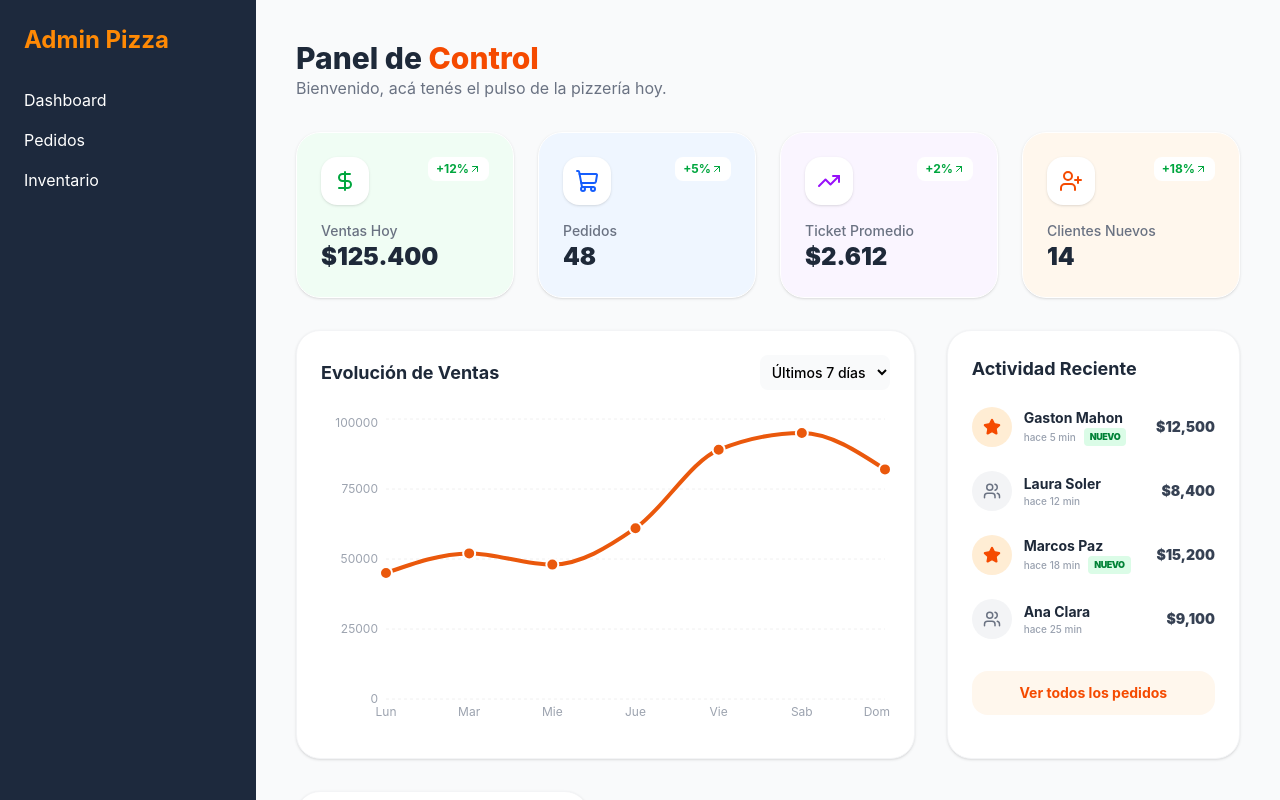
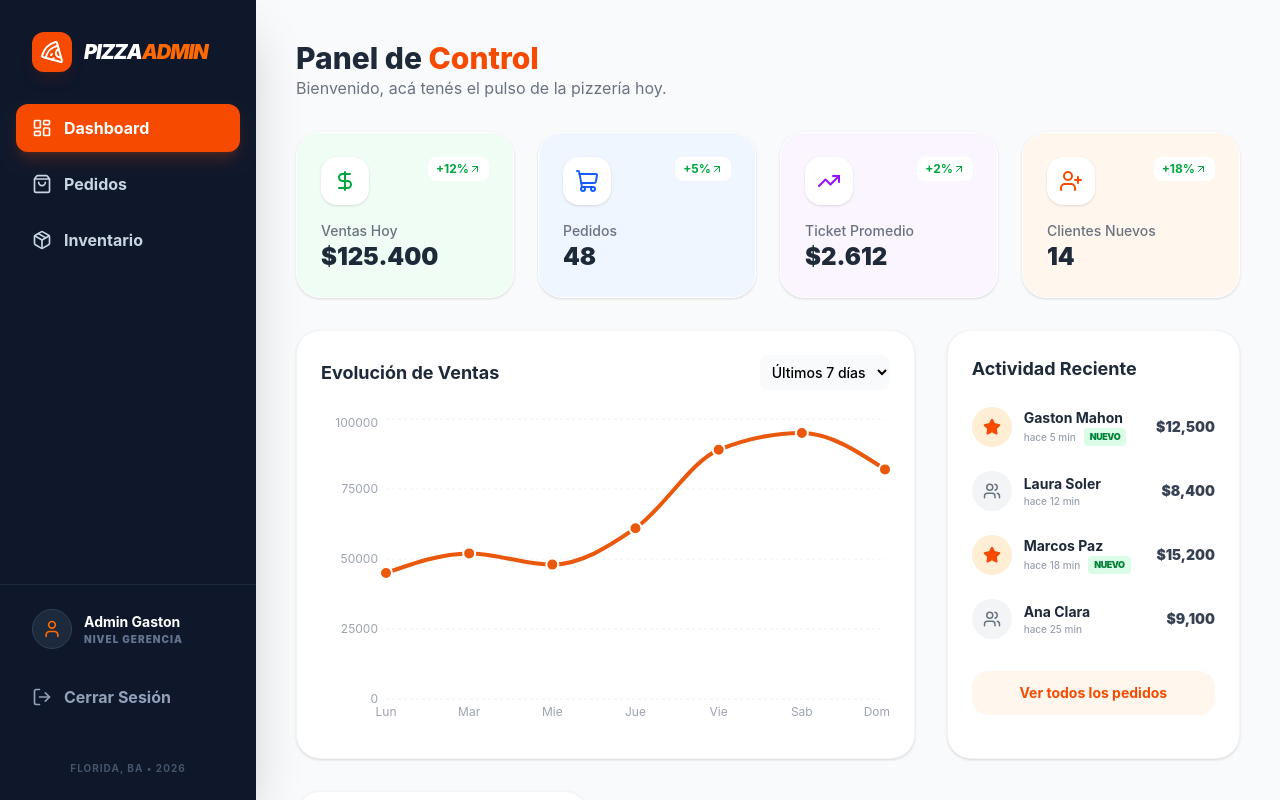
Before and after one commit to GLMahon99/admin-pizzeria, a React (Vite) app: page / in a window 1280 px wide. Shown: the top 800 px of the page. Built offline with nearby package versions, Linux system fonts and the light colour scheme.

Commit message:
modificacion diseno sidebar e inclusion en layout

```diff
--- a/src/components/Layout.jsx
+++ b/src/components/Layout.jsx
@@ -1,20 +1,20 @@
-import { Outlet, Link } from 'react-router-dom';
+import { Outlet } from 'react-router-dom';
+import Sidebar from './Sidebar';
 
-export default function Layout() {
+const Layout = () => {
     return (
-        <div className="flex min-h-screen">
-            {/* Sidebar provisorio */}
-            <aside className="w-64 bg-slate-800 text-white p-6 flex flex-col gap-4">
-                <h2 className="text-2xl font-bold text-orange-400 mb-4">Admin Pizza</h2>
-                <Link to="/" className="hover:text-orange-300">Dashboard</Link>
-                <Link to="/pedidos" className="hover:text-orange-300">Pedidos</Link>
-                <Link to="/inventario" className="hover:text-orange-300">Inventario</Link>
-            </aside>
+        <div className="flex min-h-screen bg-gray-50">
+            {/* Sidebar fijo */}
+            <Sidebar />
 
-            {/* Contenido principal */}
-            <main className="flex-1 p-10 bg-gray-50">
-                <Outlet />
+            {/* Área de contenido con margen para no solaparse */}
+            <main className="flex-1 ml-64 p-10">
+                <div className="max-w-7xl mx-auto">
+                    <Outlet />
+                </div>
             </main>
         </div>
     );
-}
+};
+
+export default Layout;
--- a/src/components/Sidebar.jsx
+++ b/src/components/Sidebar.jsx
@@ -0,0 +1,89 @@
+import { NavLink, useNavigate } from 'react-router-dom';
+import { useAuth } from '../context/AuthContext';
+import {
+    LayoutDashboard,
+    ShoppingBag,
+    Package,
+    LogOut,
+    Pizza,
+    User
+} from 'lucide-react';
+
+const Sidebar = () => {
+    const { logout, user } = useAuth();
+    const navigate = useNavigate();
+
+    const handleLogout = () => {
+        logout();
+        navigate('/login');
+    };
+
+    const navItems = [
+        { to: "/", icon: <LayoutDashboard size={20} />, label: "Dashboard" },
+        { to: "/pedidos", icon: <ShoppingBag size={20} />, label: "Pedidos" },
+        { to: "/inventario", icon: <Package size={20} />, label: "Inventario" },
+    ];
+
+    return (
+        <aside className="fixed top-0 left-0 h-screen w-64 bg-slate-900 text-slate-300 flex flex-col shadow-2xl z-50">
+
+            {/* Logo Area */}
+            <div className="p-8 flex items-center gap-3">
+                <div className="bg-orange-600 p-2 rounded-xl shadow-lg shadow-orange-900/20">
+                    <Pizza className="text-white" size={24} />
+                </div>
+                <span className="text-xl font-black text-white tracking-tighter italic">
+                    PIZZA<span className="text-orange-500">ADMIN</span>
+                </span>
+            </div>
+
+            {/* Navigation */}
+            <nav className="flex-1 px-4 space-y-2">
+                {navItems.map((item) => (
+                    <NavLink
+                        key={item.to}
+                        to={item.to}
+                        className={({ isActive }) => `
+              flex items-center gap-3 px-4 py-3 rounded-xl font-bold transition-all duration-200
+              ${isActive
+                                ? 'bg-orange-600 text-white shadow-lg shadow-orange-600/20'
+                                : 'hover:bg-slate-800 hover:text-white'}
+            `}
+                    >
+                        {item.icon}
+                        {item.label}
+                    </NavLink>
+                ))}
+            </nav>
+
+            {/* User & Footer */}
+            <div className="p-4 border-t border-slate-800 space-y-4">
+                <div className="flex items-center gap-3 px-4 py-2">
+                    <div className="w-10 h-10 bg-slate-800 rounded-full flex items-center justify-center text-orange-500 border border-slate-700">
+                        <User size={20} />
+                    </div>
+                    <div className="overflow-hidden">
+                        <p className="text-sm font-bold text-white truncate">{user?.nombre || 'Admin Gaston'}</p>
+                        <p className="text-[10px] text-slate-500 uppercase tracking-widest font-black">Nivel Gerencia</p>
+                    </div>
+                </div>
+
+                <button
+                    onClick={handleLogout}
+                    className="w-full flex items-center gap-3 px-4 py-3 rounded-xl font-bold text-slate-400 hover:bg-red-500/10 hover:text-red-500 transition-all duration-200"
+                >
+                    <LogOut size={20} />
+                    Cerrar Sesión
+                </button>
+            </div>
+
+            <div className="p-6 text-center">
+                <p className="text-[10px] text-slate-600 font-bold uppercase tracking-widest">
+                    Florida, BA • 2026
+                </p>
+            </div>
+        </aside>
+    );
+};
+
+export default Sidebar;
```
